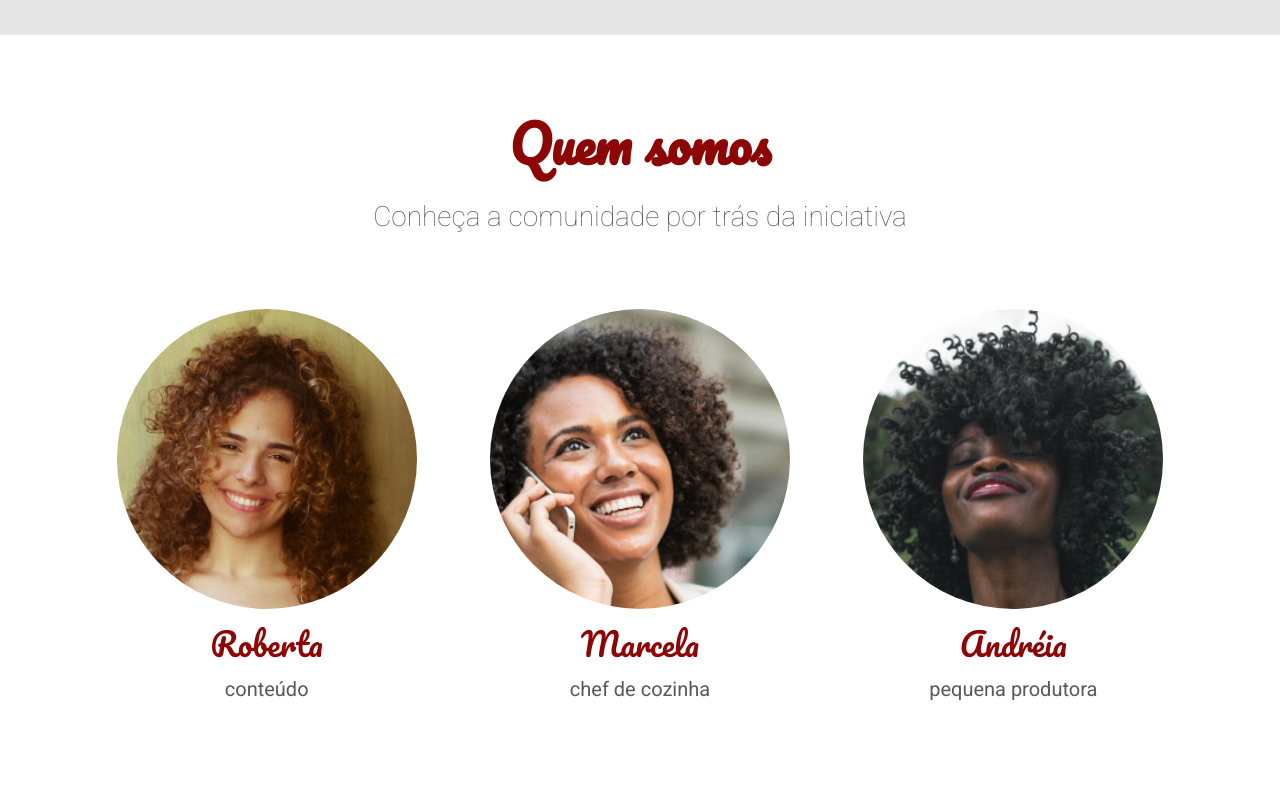
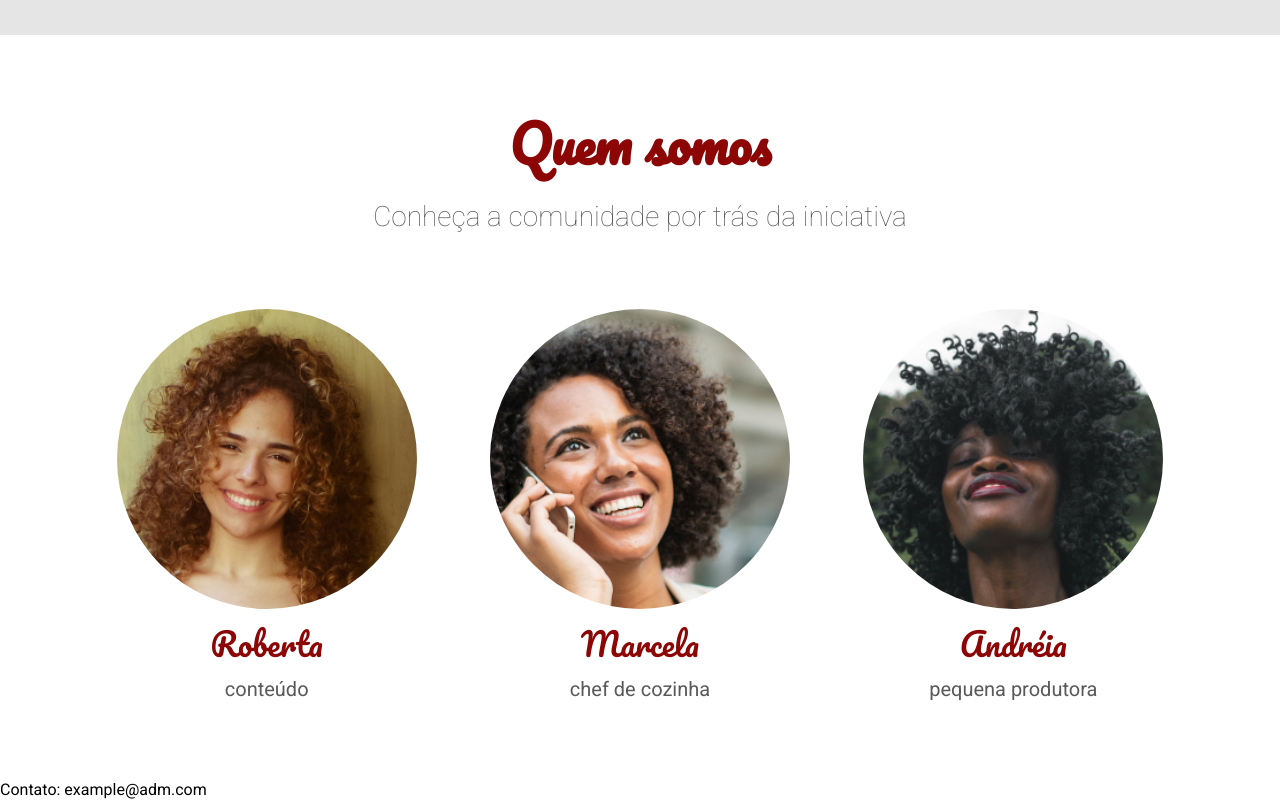
Before and after one commit to Vitoriano/site-fruta-fruto, a plain HTML site: page index.html in a window 1280 px wide. Shown: the part 2239-3039 px from the top of the page. Drawn offline with Linux system fonts and the light colour scheme.

Commit message:
Iniciado a criação do footer

```diff
--- a/index.html
+++ b/index.html
@@ -125,5 +125,8 @@
                 </div>
             </div>
         </section>
+        <footer class="rodape">
+            Contato: example@adm.com
+        </footer>
     </body>
 </html>
```
